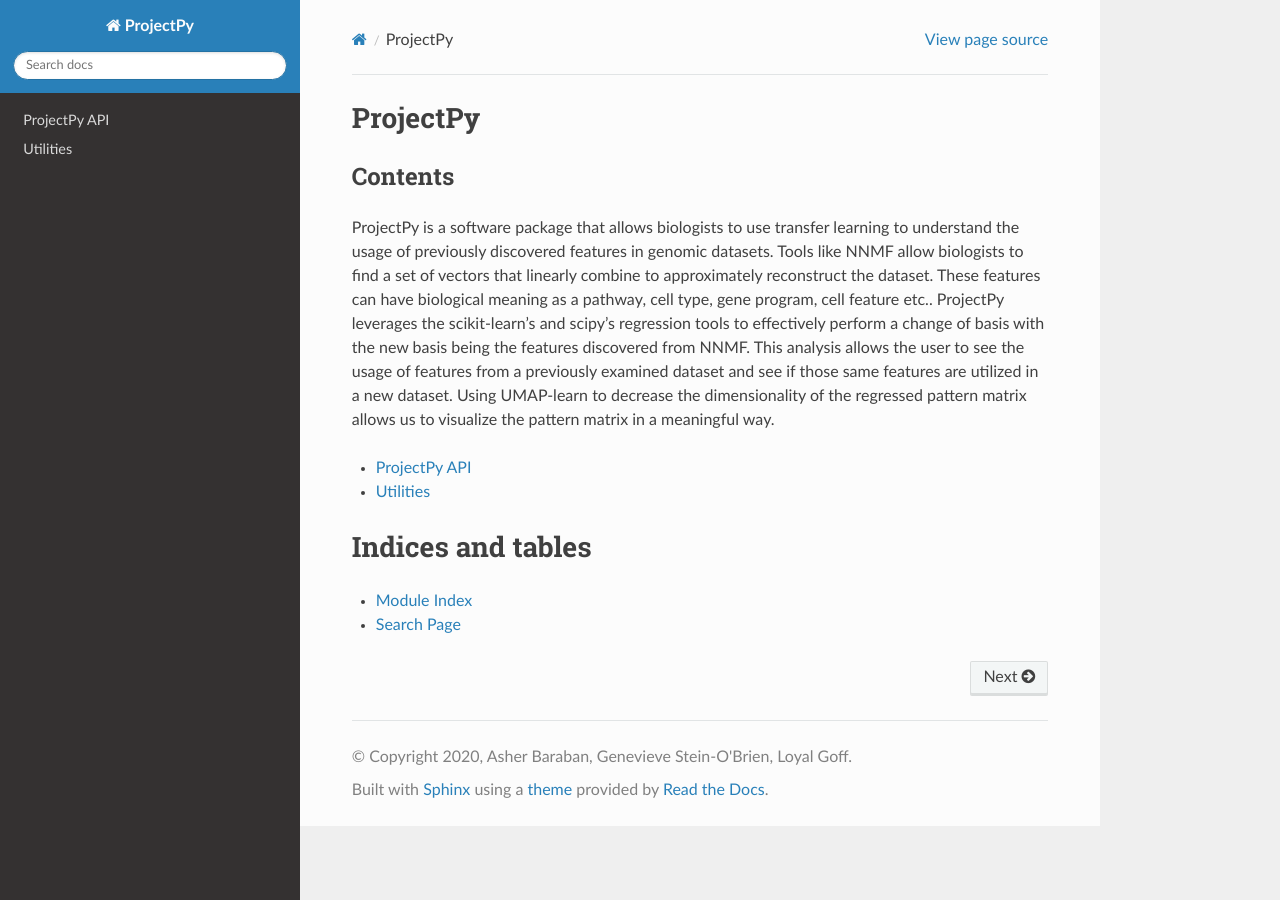
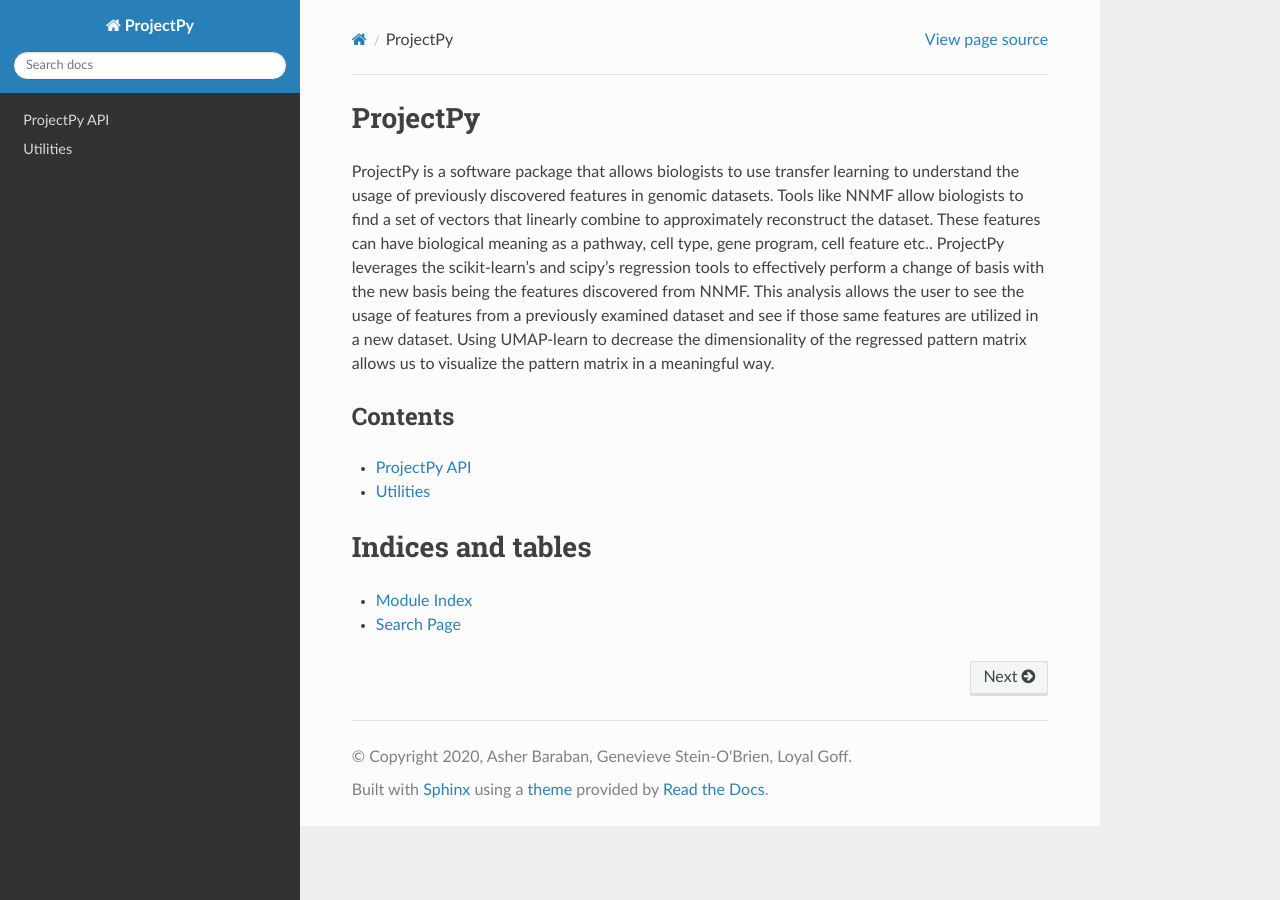
Before and after one commit to gofflab/scProject, a Sphinx documentation site: the page built from docs/source/index.rst, in a window 1280 px wide. Built offline with Sphinx 7.4.7 and the Read the Docs theme 2.0.0, drawn with Linux system fonts in a browser that asks for light colours; pages that are not in the unit, such as notebooks, are missing from menus.

```diff
--- a/docs/source/index.rst
+++ b/docs/source/index.rst
@@ -1,10 +1,17 @@
 ProjectPy
 =========
 
+ProjectPy is a software package that allows biologists to use transfer learning to understand the usage of previously
+discovered features in genomic datasets. Tools like NNMF allow biologists to find a set of vectors that linearly combine
+to approximately reconstruct the dataset. These features can have biological meaning as a pathway, cell type, gene
+program, cell feature etc.. ProjectPy leverages the scikit-learn’s and scipy’s regression tools to effectively perform a
+change of basis with the new basis being the features discovered from NNMF. This analysis allows the user to see the
+usage of features from a previously examined dataset and see if those same features are utilized in a new dataset. Using
+UMAP-learn to decrease the dimensionality of the regressed pattern matrix allows us to visualize the pattern matrix in a
+meaningful way.
+
 Contents
 ^^^^^^^^
-
-ProjectPy is a software package that allows biologists to use transfer learning to understand the usage of previously discovered features in genomic datasets. Tools like NNMF allow biologists to find a set of vectors that linearly combine to approximately reconstruct the dataset. These features can have biological meaning as a pathway, cell type, gene program, cell feature etc.. ProjectPy leverages the scikit-learn’s and scipy’s regression tools to effectively perform a change of basis with the new basis being the features discovered from NNMF. This analysis allows the user to see the usage of features from a previously examined dataset and see if those same features are utilized in a new dataset. Using UMAP-learn to decrease the dimensionality of the regressed pattern matrix allows us to visualize the pattern matrix in a meaningful way.
 
 .. toctree::
    :maxdepth: 1
```
